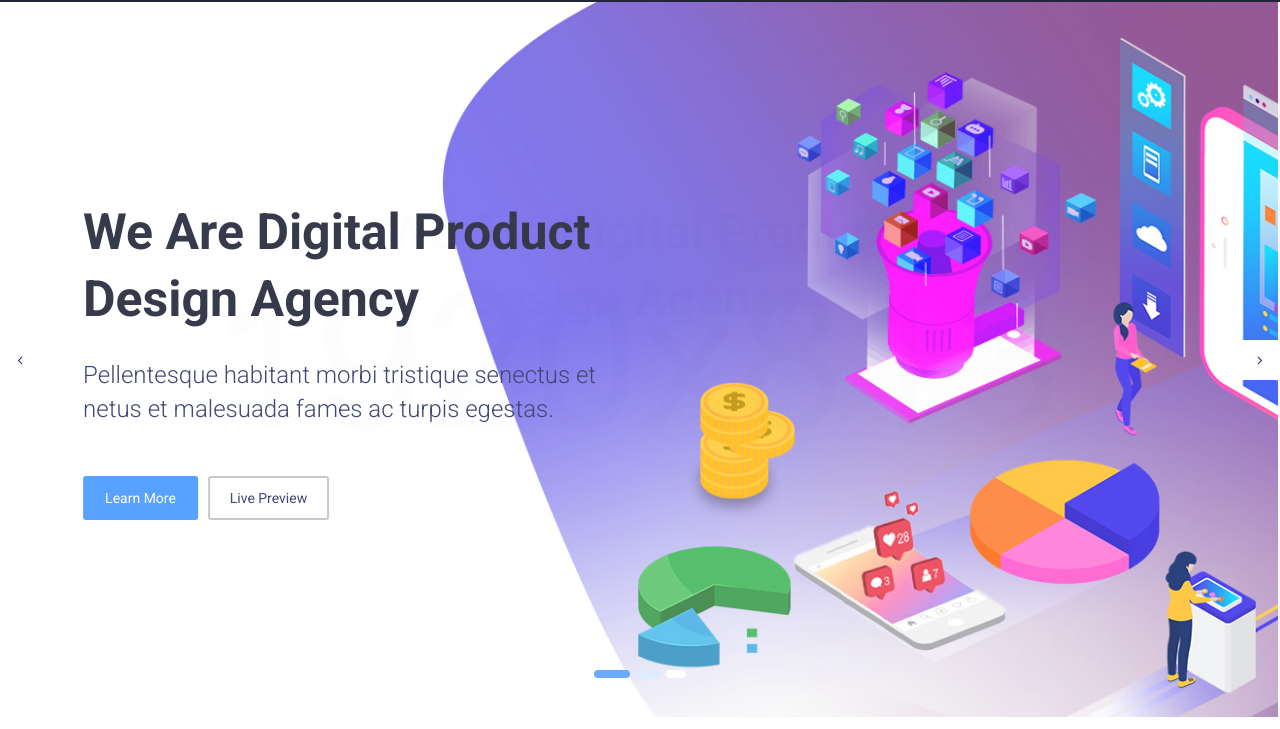
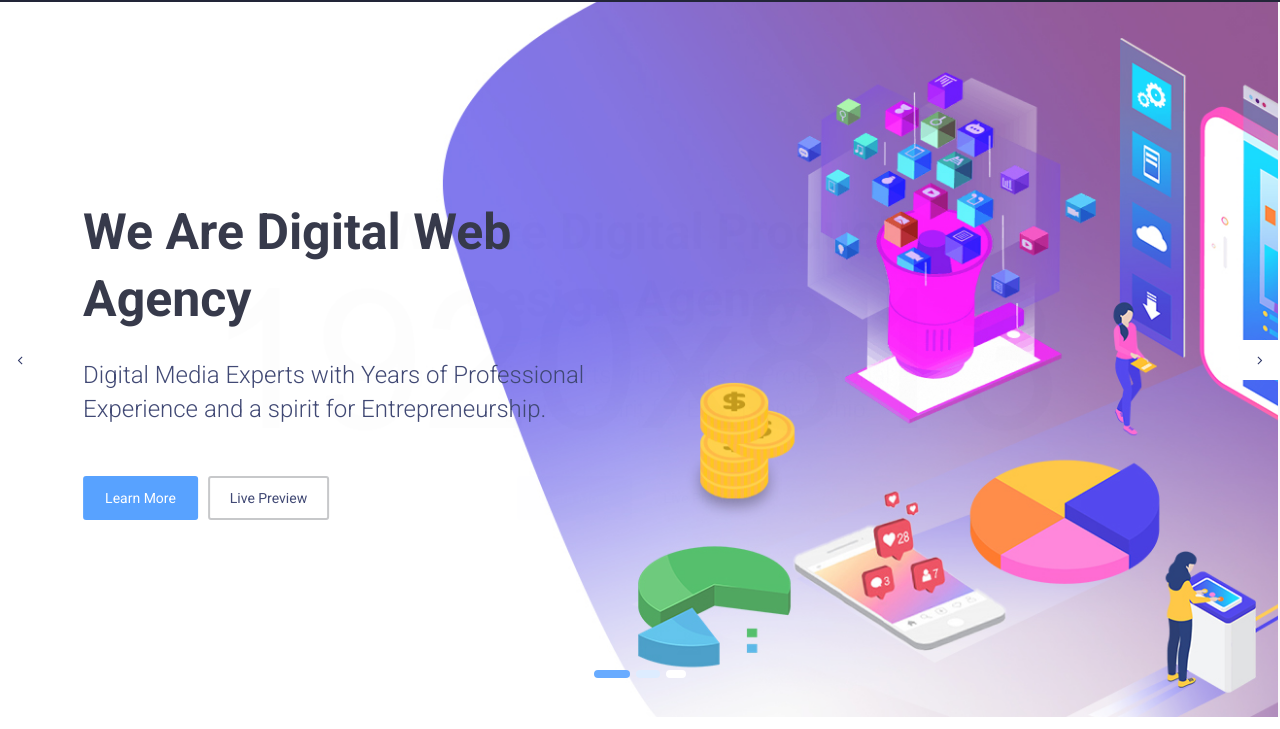
Before and after one commit to SwetabhOfficial/ddc2, a plain HTML site: page index.html in a window 1280 px wide. Shown: the part 71-800 px from the top of the page. Drawn offline with Linux system fonts and the light colour scheme.

Commit message:
Update index.html

```diff
--- a/index.html
+++ b/index.html
@@ -85,8 +85,8 @@
                         <div class="row">
                             <div class="col-lg-6">
                                 <div class="slide-content">
-                                    <h2>We Are Digital Product Design Agency</h2>
-                                    <p>Pellentesque habitant morbi tristique senectus et netus et malesuada fames ac turpis egestas.</p>
+                                    <h2>We Are Digital Web Agency</h2>
+                                    <p>Digital Media Experts with Years of Professional Experience and a spirit for Entrepreneurship.</p>
                                     <div class="slide-btn">
                                         <a href="#" class="button">Learn More</a>
                                         <a href="#" class="button-2">Live Preview</a>
@@ -104,7 +104,7 @@
                             <div class="col-lg-6 text-center">
                                 <div class="slide-content">
                                     <h2>We Are Digital Product Design Agency.</h2>
-                                    <p>Pellentesque habitant morbi tristique senectus et netus et malesuada fames ac turpis egestas.</p>
+                                    <p>Digital Media Experts with Years of Professional Experience and a spirit for Entrepreneurship.</p>
                                     <div class="slide-btn">
                                         <a href="#" class="button">Learn More</a>
                                         <a href="#" class="button-2">Live Preview</a>
@@ -122,7 +122,7 @@
                             <div class="col-lg-6">
                                 <div class="slide-content">
                                     <h2>We Are Digital Product Design Agency.</h2>
-                                    <p>Pellentesque habitant morbi tristique senectus et netus et malesuada fames ac turpis egestas.</p>
+                                    <p>Digital Media Experts with Years of Professional Experience and a spirit for Entrepreneurship.</p>
                                     <div class="slide-btn">
                                         <a href="#" class="button">Learn More</a>
                                         <a href="#" class="button-2">Live Preview</a>
@@ -482,7 +482,7 @@
                 <div class="col-md-6 col-lg-3 footer_widget">
                     <div class="inner">
                         <h4>About</h4>
-                        <p>Pellentesque habitant morbi tristique senectus et netus et malesuada fames ac turpis egestas.</p>
+                        <p>Digital Media Experts with Years of Professional Experience and a spirit for Entrepreneurship.</p>
                         <p>Vestibulum tortor quam, feugiat vitae, ultricies eget, tempor sit amet, antesenectus et netus et malesuada fames ac turpis egestas.</p>
                     </div>
                 </div>
```
